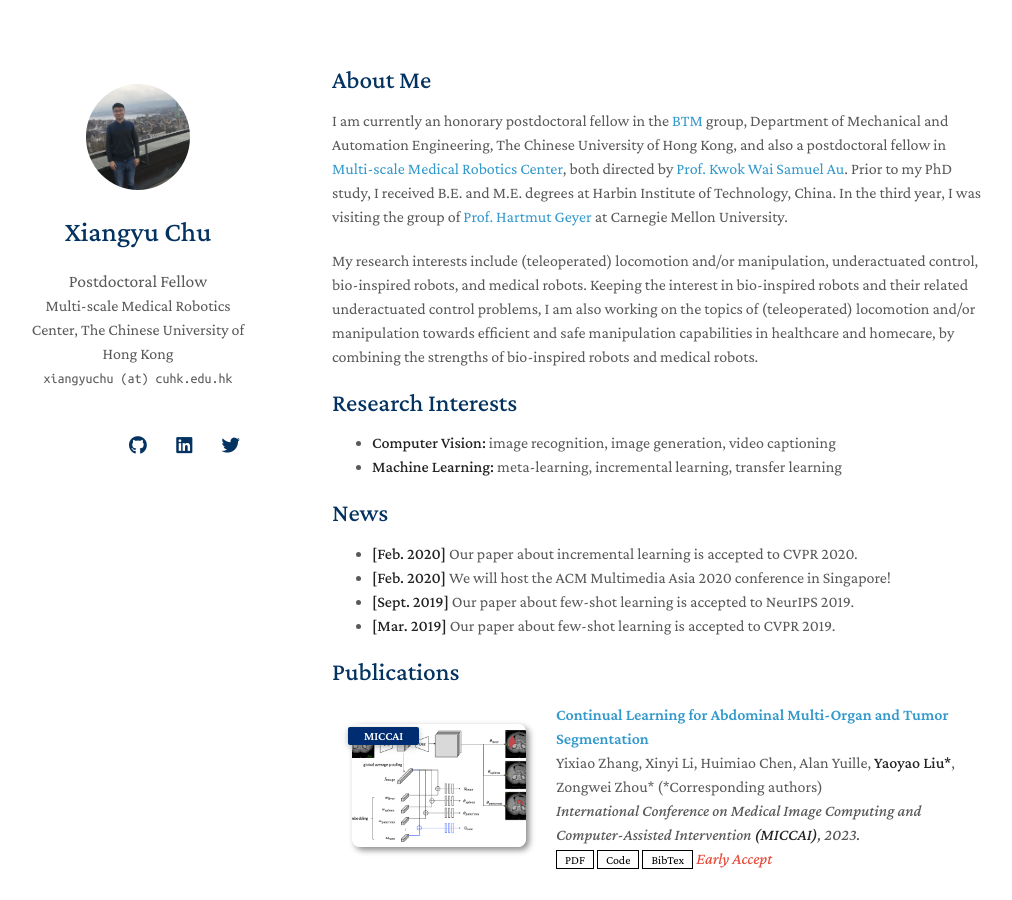
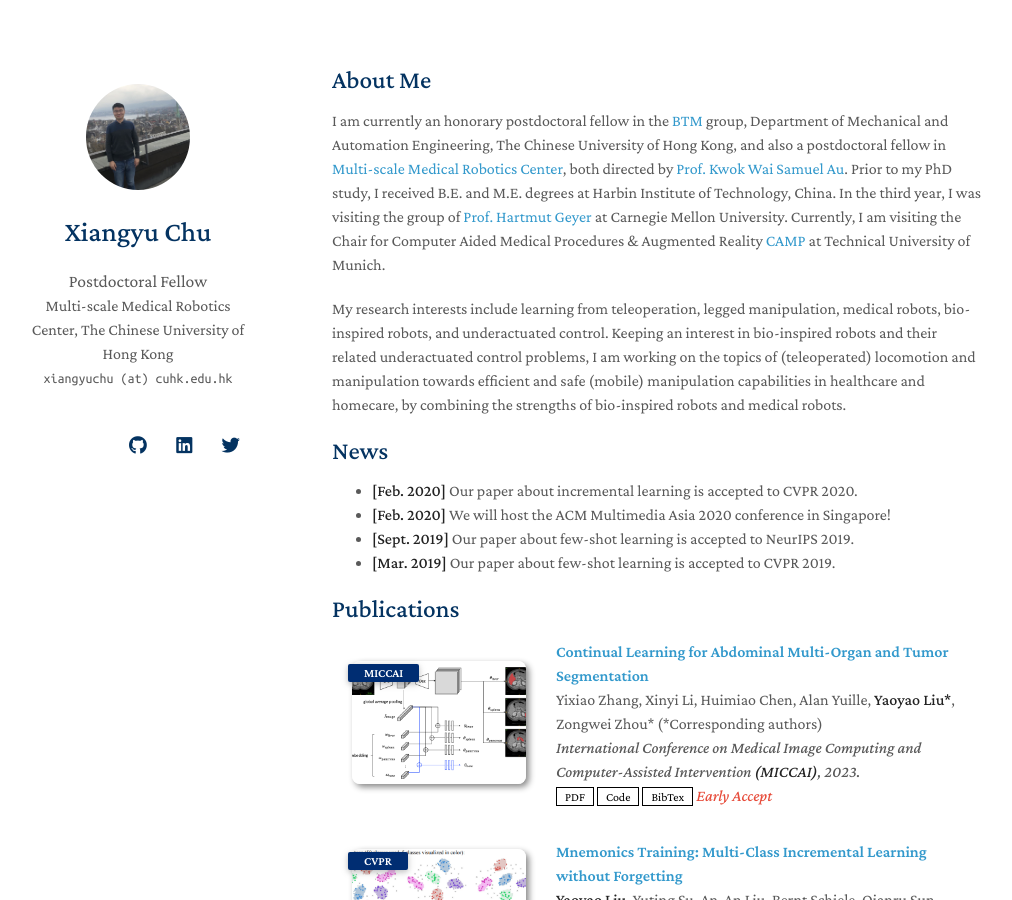
Before and after one commit to xiangyuchu03/xiangyuchu03.github.io, a Jekyll site: the page built from index.md, in a window 1280 px wide and 900 px high. Shown: the whole window, without its empty margins (138-1150 px from the left). Built offline with Jekyll 4.4.1, drawn with Linux system fonts in a browser that asks for light colours; nearby versions of some CDN libraries; a style sheet for code colours, icons or effects is not loaded; our own code applies the rules of GitHub Pages for plain Markdown files.

Commit message:
Update index.md

```diff
--- a/index.md
+++ b/index.md
@@ -4,14 +4,10 @@ layout: homepage
 
 ## About Me
 
-I am currently an honorary postdoctoral fellow in the [BTM](https://biomedirobotics.com/) group, Department of Mechanical and Automation Engineering, The Chinese University of Hong Kong, and also a postdoctoral fellow in [Multi-scale Medical Robotics Center](https://www.mrc-cuhk.com/), both directed by [Prof. Kwok Wai Samuel Au](https://www4.mae.cuhk.edu.hk/peoples/au-kwok-wai-samuel/). Prior to my PhD study, I received B.E. and M.E. degrees at Harbin Institute of Technology, China. In the third year, I was visiting the group of [Prof. Hartmut Geyer](https://www.cs.cmu.edu/~hgeyer/) at Carnegie Mellon University.
+I am currently an honorary postdoctoral fellow in the [BTM](https://biomedirobotics.com/) group, Department of Mechanical and Automation Engineering, The Chinese University of Hong Kong, and also a postdoctoral fellow in [Multi-scale Medical Robotics Center](https://www.mrc-cuhk.com/), both directed by [Prof. Kwok Wai Samuel Au](https://www4.mae.cuhk.edu.hk/peoples/au-kwok-wai-samuel/). Prior to my PhD study, I received B.E. and M.E. degrees at Harbin Institute of Technology, China. In the third year, I was visiting the group of [Prof. Hartmut Geyer](https://www.cs.cmu.edu/~hgeyer/) at Carnegie Mellon University. Currently, I am visiting the Chair for Computer Aided Medical Procedures & Augmented Reality [CAMP](https://www.cs.cit.tum.de/camp/start/) at Technical University of Munich.
 
-My research interests include (teleoperated) locomotion and/or manipulation, underactuated control, bio-inspired robots, and medical robots. Keeping the interest in bio-inspired robots and their related underactuated control problems, I am also working on the topics of (teleoperated) locomotion and/or manipulation towards efficient and safe manipulation capabilities in healthcare and homecare, by combining the strengths of bio-inspired robots and medical robots.
+My research interests include learning from teleoperation, legged manipulation, medical robots, bio-inspired robots, and underactuated control. Keeping an interest in bio-inspired robots and their related underactuated control problems, I am  working on the topics of (teleoperated) locomotion and manipulation towards efficient and safe (mobile) manipulation capabilities in healthcare and homecare, by combining the strengths of bio-inspired robots and medical robots.
 
-## Research Interests
-
-- **Computer Vision:** image recognition, image generation, video captioning
-- **Machine Learning:** meta-learning, incremental learning, transfer learning
 
 ## News
 
```
